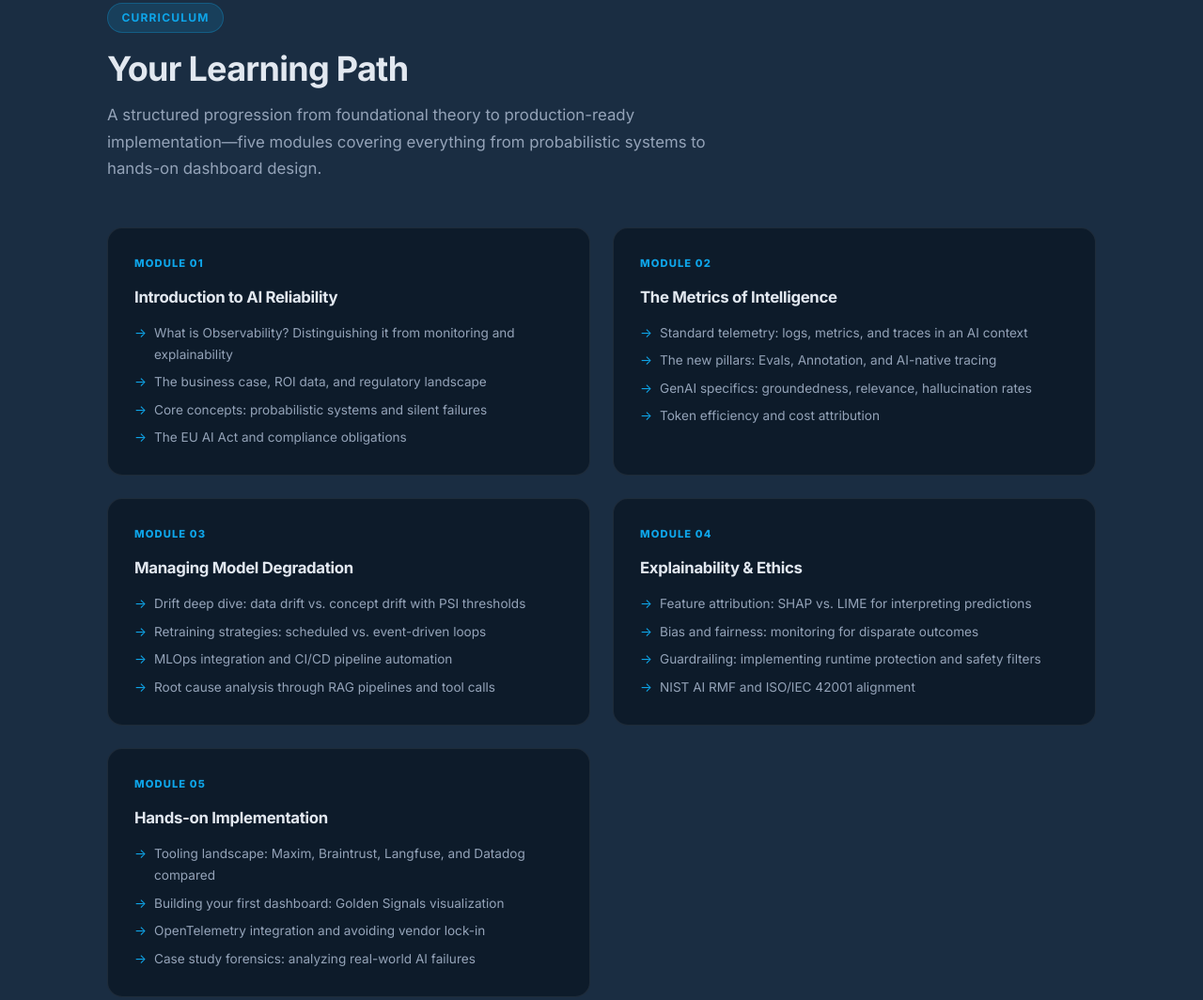
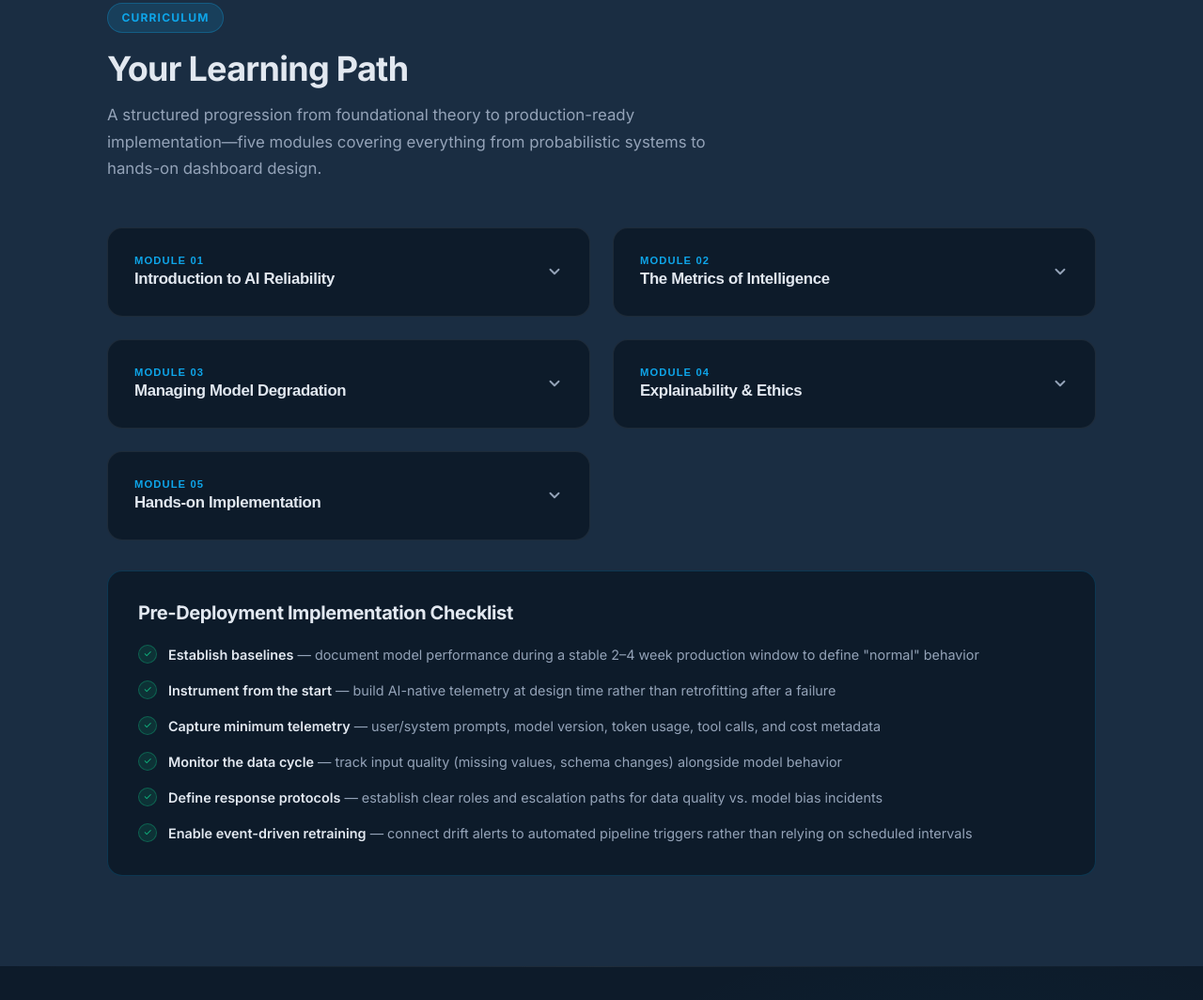
Before and after one commit to qqdm1900/deep-research-vibe-coding, a plain HTML site: page index.html in a window 1280 px wide. Shown: the part 7525-8589 px from the top of the page at 94% size. Drawn offline with Linux system fonts and the light colour scheme.

Commit message:
Add accordion modules, topic links, and project cleanup
- Module cards in Learning Path now expand/collapse on click
- Each topic bullet links directly to the relevant section on the page
- Added anchor IDs to subsections (drift-types, explainability, genai-metrics, business-case)
- Added .gitignore to exclude .idea/ and .claude/
- Removed IntelliJ stub files (files.iml, src/Main.java)

Co-Authored-By: Claude Sonnet 4.6 <noreply@anthropic.com>

```diff
--- a/index.html
+++ b/index.html
@@ -167,7 +167,7 @@
     </div>
 
     <!-- Business Case -->
-    <div class="section-header fade-in" style="margin-top: 4rem; max-width: 100%;">
+    <div id="business-case" class="section-header fade-in" style="margin-top: 4rem; max-width: 100%;">
       <div class="section-label">Business Case</div>
       <h2>The C-Suite Imperative</h2>
       <p>Observability ties technical performance directly to financial outcomes—reducing unit costs, accelerating delivery, and managing regulatory risk.</p>
@@ -304,7 +304,7 @@
     </div>
 
     <!-- Drift Types Table -->
-    <h3 class="fade-in" style="margin-bottom: 1rem; color: var(--text-main);">Drift Types &amp; Detection Methods</h3>
+    <h3 id="drift-types" class="fade-in" style="margin-bottom: 1rem; color: var(--text-main);">Drift Types &amp; Detection Methods</h3>
     <div class="table-wrap fade-in">
       <table>
         <thead>
@@ -373,7 +373,7 @@
     </div>
 
     <!-- Explainability -->
-    <div class="section-header fade-in" style="margin-top: 4rem;">
+    <div id="explainability" class="section-header fade-in" style="margin-top: 4rem;">
       <div class="section-label">Explainability</div>
       <h2>LIME vs. SHAP</h2>
       <p>Two leading techniques for opening the black box and clarifying how a model reached a specific decision.</p>
@@ -419,7 +419,7 @@
     </div>
 
     <!-- GenAI Metrics -->
-    <div class="section-header fade-in" style="margin-top: 4rem;">
+    <div id="genai-metrics" class="section-header fade-in" style="margin-top: 4rem;">
       <div class="section-label">Generative AI</div>
       <h2>Response Quality Metrics</h2>
       <p>Generative systems are probabilistic. These metrics assess accuracy, completeness, and relevance at scale.</p>
@@ -598,58 +598,93 @@
     <div class="learn-grid">
 
       <div class="module-card fade-in">
+        <button class="module-trigger" aria-expanded="false">
+          <div class="module-trigger-left">
             <div class="module-num">Module 01</div>
             <h3>Introduction to AI Reliability</h3>
+          </div>
+          <svg class="module-chevron" width="18" height="18" viewBox="0 0 24 24" fill="none" stroke="currentColor" stroke-width="2.5" stroke-linecap="round" stroke-linejoin="round" aria-hidden="true"><polyline points="6 9 12 15 18 9"/></svg>
+        </button>
+        <div class="module-body">
           <ul class="module-topics">
-          <li>What is Observability? Distinguishing it from monitoring and explainability</li>
-          <li>The business case, ROI data, and regulatory landscape</li>
-          <li>Core concepts: probabilistic systems and silent failures</li>
-          <li>The EU AI Act and compliance obligations</li>
+            <li><a href="#concept">What is Observability? Distinguishing it from monitoring and explainability</a></li>
+            <li><a href="#business-case">The business case, ROI data, and regulatory landscape</a></li>
+            <li><a href="#concept">Core concepts: probabilistic systems and silent failures</a></li>
+            <li><a href="#concept">The EU AI Act and compliance obligations</a></li>
           </ul>
+        </div>
       </div>
 
       <div class="module-card fade-in">
+        <button class="module-trigger" aria-expanded="false">
+          <div class="module-trigger-left">
             <div class="module-num">Module 02</div>
             <h3>The Metrics of Intelligence</h3>
+          </div>
+          <svg class="module-chevron" width="18" height="18" viewBox="0 0 24 24" fill="none" stroke="currentColor" stroke-width="2.5" stroke-linecap="round" stroke-linejoin="round" aria-hidden="true"><polyline points="6 9 12 15 18 9"/></svg>
+        </button>
+        <div class="module-body">
           <ul class="module-topics">
-          <li>Standard telemetry: logs, metrics, and traces in an AI context</li>
-          <li>The new pillars: Evals, Annotation, and AI-native tracing</li>
-          <li>GenAI specifics: groundedness, relevance, hallucination rates</li>
-          <li>Token efficiency and cost attribution</li>
+            <li><a href="#pillars">Standard telemetry: logs, metrics, and traces in an AI context</a></li>
+            <li><a href="#pillars">The new pillars: Evals, Annotation, and AI-native tracing</a></li>
+            <li><a href="#genai-metrics">GenAI specifics: groundedness, relevance, hallucination rates</a></li>
+            <li><a href="#genai-metrics">Token efficiency and cost attribution</a></li>
           </ul>
+        </div>
       </div>
 
       <div class="module-card fade-in">
+        <button class="module-trigger" aria-expanded="false">
+          <div class="module-trigger-left">
             <div class="module-num">Module 03</div>
             <h3>Managing Model Degradation</h3>
+          </div>
+          <svg class="module-chevron" width="18" height="18" viewBox="0 0 24 24" fill="none" stroke="currentColor" stroke-width="2.5" stroke-linecap="round" stroke-linejoin="round" aria-hidden="true"><polyline points="6 9 12 15 18 9"/></svg>
+        </button>
+        <div class="module-body">
           <ul class="module-topics">
-          <li>Drift deep dive: data drift vs. concept drift with PSI thresholds</li>
-          <li>Retraining strategies: scheduled vs. event-driven loops</li>
-          <li>MLOps integration and CI/CD pipeline automation</li>
-          <li>Root cause analysis through RAG pipelines and tool calls</li>
+            <li><a href="#drift-types">Drift deep dive: data drift vs. concept drift with PSI thresholds</a></li>
+            <li><a href="#drift">Retraining strategies: scheduled vs. event-driven loops</a></li>
+            <li><a href="#drift">MLOps integration and CI/CD pipeline automation</a></li>
+            <li><a href="#drift">Root cause analysis through RAG pipelines and tool calls</a></li>
           </ul>
+        </div>
       </div>
 
       <div class="module-card fade-in">
+        <button class="module-trigger" aria-expanded="false">
+          <div class="module-trigger-left">
             <div class="module-num">Module 04</div>
             <h3>Explainability &amp; Ethics</h3>
+          </div>
+          <svg class="module-chevron" width="18" height="18" viewBox="0 0 24 24" fill="none" stroke="currentColor" stroke-width="2.5" stroke-linecap="round" stroke-linejoin="round" aria-hidden="true"><polyline points="6 9 12 15 18 9"/></svg>
+        </button>
+        <div class="module-body">
           <ul class="module-topics">
-          <li>Feature attribution: SHAP vs. LIME for interpreting predictions</li>
-          <li>Bias and fairness: monitoring for disparate outcomes</li>
-          <li>Guardrailing: implementing runtime protection and safety filters</li>
-          <li>NIST AI RMF and ISO/IEC 42001 alignment</li>
+            <li><a href="#explainability">Feature attribution: SHAP vs. LIME for interpreting predictions</a></li>
+            <li><a href="#pillars">Bias and fairness: monitoring for disparate outcomes</a></li>
+            <li><a href="#pillars">Guardrailing: implementing runtime protection and safety filters</a></li>
+            <li><a href="#concept">NIST AI RMF and ISO/IEC 42001 alignment</a></li>
           </ul>
+        </div>
       </div>
 
       <div class="module-card fade-in">
+        <button class="module-trigger" aria-expanded="false">
+          <div class="module-trigger-left">
             <div class="module-num">Module 05</div>
             <h3>Hands-on Implementation</h3>
+          </div>
+          <svg class="module-chevron" width="18" height="18" viewBox="0 0 24 24" fill="none" stroke="currentColor" stroke-width="2.5" stroke-linecap="round" stroke-linejoin="round" aria-hidden="true"><polyline points="6 9 12 15 18 9"/></svg>
+        </button>
+        <div class="module-body">
           <ul class="module-topics">
-          <li>Tooling landscape: Maxim, Braintrust, Langfuse, and Datadog compared</li>
-          <li>Building your first dashboard: Golden Signals visualization</li>
-          <li>OpenTelemetry integration and avoiding vendor lock-in</li>
-          <li>Case study forensics: analyzing real-world AI failures</li>
+            <li><a href="#tools">Tooling landscape: Maxim, Braintrust, Langfuse, and Datadog compared</a></li>
+            <li><a href="#tools">Building your first dashboard: Golden Signals visualization</a></li>
+            <li><a href="#tools">OpenTelemetry integration and avoiding vendor lock-in</a></li>
+            <li><a href="#tools">Case study forensics: analyzing real-world AI failures</a></li>
           </ul>
+        </div>
       </div>
 
     </div>
--- a/script.js
+++ b/script.js
@@ -37,6 +37,18 @@ const observer = new IntersectionObserver(entries => {
 
 document.querySelectorAll('.fade-in').forEach(el => observer.observe(el));
 
+// ── Module accordion ─────────────────────────────────────────────────────
+
+document.querySelectorAll('.module-trigger').forEach(trigger => {
+  trigger.addEventListener('click', () => {
+    const isOpen = trigger.getAttribute('aria-expanded') === 'true';
+    const body   = trigger.nextElementSibling;
+
+    trigger.setAttribute('aria-expanded', String(!isOpen));
+    body.classList.toggle('open', !isOpen);
+  });
+});
+
 // ── Scroll listener ───────────────────────────────────────────────────────
 
 window.addEventListener('scroll', updateActiveNav, { passive: true });
--- a/style.css
+++ b/style.css
@@ -601,7 +601,62 @@ tbody td:first-child {
   padding: 1.75rem;
   display: flex;
   flex-direction: column;
+  gap: 0;
+  transition: border-color 0.2s;
+}
+
+.module-card:has(.module-trigger:hover),
+.module-card:has(.module-trigger[aria-expanded="true"]) {
+  border-color: rgba(14,165,233,0.35);
+}
+
+.module-trigger {
+  width: 100%;
+  background: none;
+  border: none;
+  cursor: pointer;
+  display: flex;
+  align-items: center;
+  justify-content: space-between;
   gap: 1rem;
+  padding: 0;
+  text-align: left;
+  color: inherit;
+}
+
+.module-trigger:focus-visible {
+  outline: 2px solid var(--teal);
+  outline-offset: 4px;
+  border-radius: 4px;
+}
+
+.module-trigger-left { flex: 1; }
+
+.module-chevron {
+  color: var(--text-muted);
+  flex-shrink: 0;
+  transition: transform 0.25s ease, color 0.2s;
+}
+
+.module-trigger[aria-expanded="true"] .module-chevron {
+  transform: rotate(180deg);
+  color: var(--teal);
+}
+
+.module-trigger[aria-expanded="true"] ~ .module-body {
+  /* open state handled by max-height */
+}
+
+.module-body {
+  overflow: hidden;
+  max-height: 0;
+  transition: max-height 0.3s ease, padding 0.25s ease;
+  padding-top: 0;
+}
+
+.module-body.open {
+  max-height: 300px;
+  padding-top: 1rem;
 }
 
 .module-num {
@@ -610,6 +665,7 @@ tbody td:first-child {
   color: var(--teal);
   text-transform: uppercase;
   letter-spacing: 0.1em;
+  margin-bottom: 0.25rem;
 }
 
 .module-card h3 { font-size: 1.05rem; }
@@ -634,6 +690,18 @@ tbody td:first-child {
   color: var(--teal);
   flex-shrink: 0;
   margin-top: 0;
+}
+
+.module-topics a {
+  color: var(--text-muted);
+  text-decoration: none;
+  border-bottom: 1px solid transparent;
+  transition: color 0.15s, border-color 0.15s;
+}
+
+.module-topics a:hover {
+  color: var(--teal);
+  border-bottom-color: rgba(14, 165, 233, 0.4);
 }
 
 .checklist-wrap {
```
Also changed, not shown: 1 other file. Lines whose indentation alone changed are shown as unchanged.
